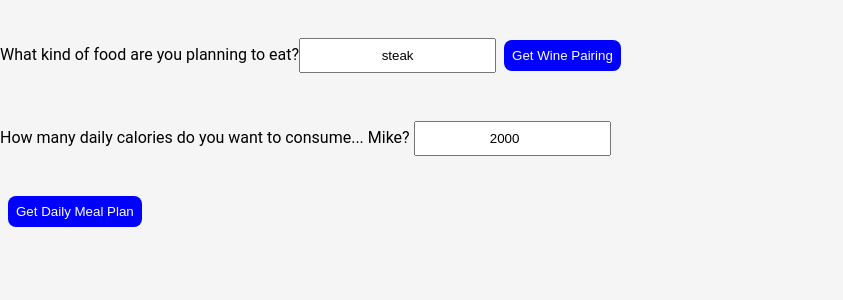
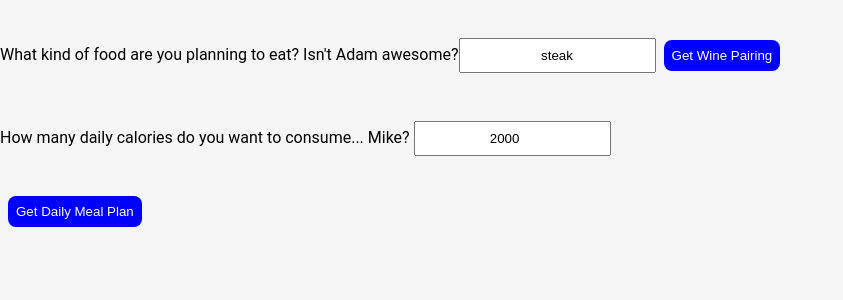
Before and after one commit to adamdasovich/spoonacular4, a React (Create React App) app: page / in a window 1280 px wide. Shown: the top 300 px of the page, without its empty margins (0-843 px from the left). Built offline with nearby package versions, Linux system fonts and the light colour scheme.

Commit message:
me being a funny guy

```diff
--- a/src/App.js
+++ b/src/App.js
@@ -35,7 +35,7 @@ const App = () => {
 		<>
 			<div>
 				<section>
-					<label>What kind of food are you planning to eat?</label>
+					<label>What kind of food are you planning to eat? Isn't Adam awesome?</label>
 					<input
 						type='text'
 						placeholder='Search for a paired wine.'
```
